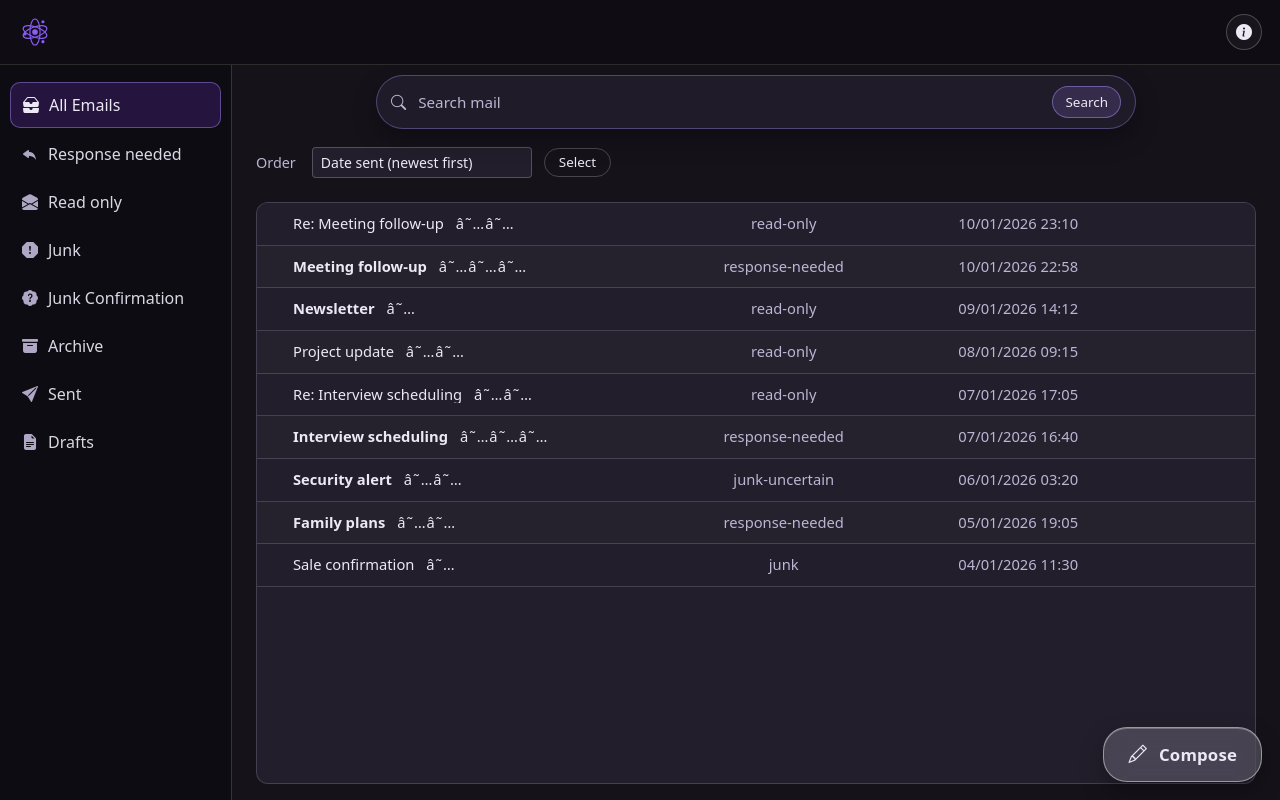
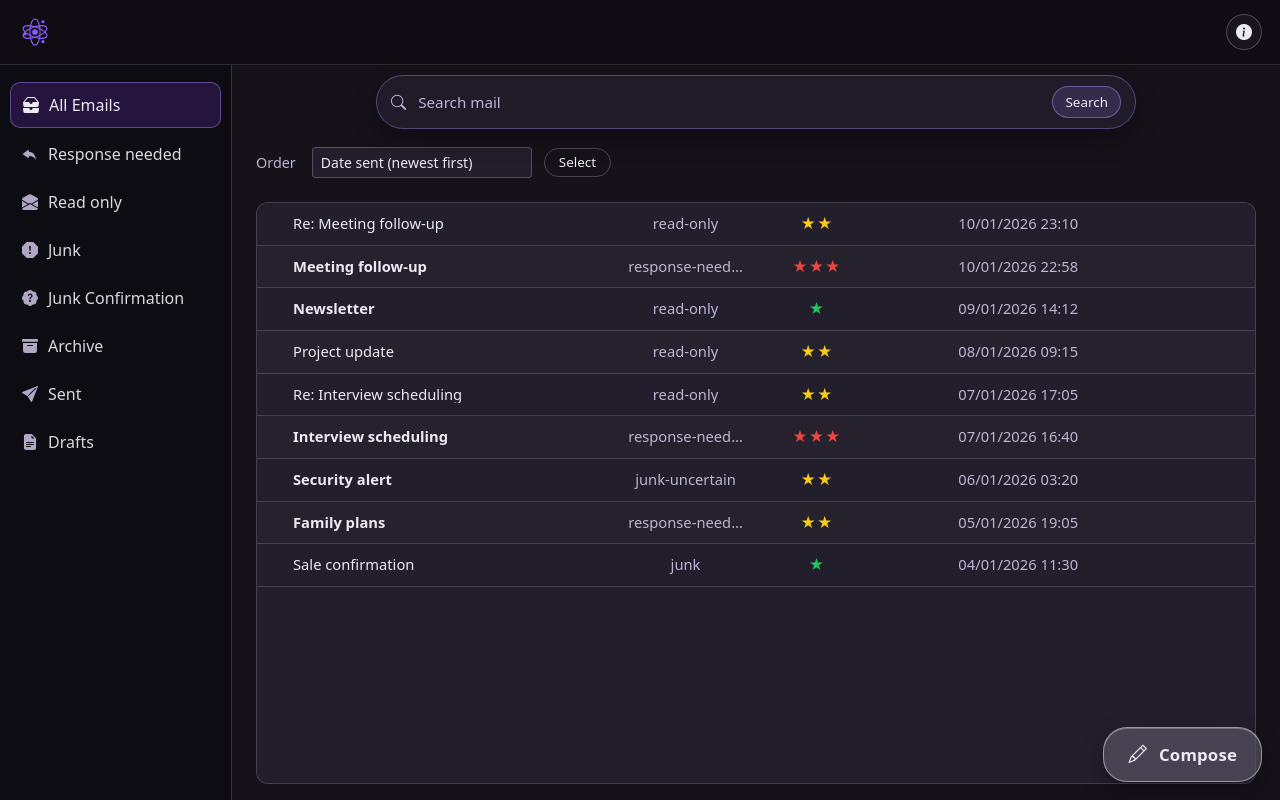
Before and after one commit to CoderinoAndy/2025f_project, a Flask app: page /allemails in a window 1280 px wide. Run offline with Flask 3, Linux system fonts and the light colour scheme; data comes from the database, SQL or seed files in the repository; some libraries are stand-ins or nearby versions.

Commit message:
Made priority text more explicit by placing it in a column of its own. Also made it so that they have colour indicators

```diff
--- a/2025f_project/app/static/css/style.css
+++ b/2025f_project/app/static/css/style.css
@@ -282,7 +282,16 @@ body.mailbox-list-page .list-shell{
 /* Utilities used across templates */
 .muted{ color: var(--muted) !important; }
 .wrap-ellipsis{ white-space:nowrap; overflow:hidden; text-overflow:ellipsis; }
-.priority{ margin-left: 8px; letter-spacing: 1px; }
+.priority{
+  display: inline-flex;
+  align-items: center;
+  justify-content: center;
+  gap: 1px;
+  line-height: 1;
+}
+.priority-1{ color: #22c55e; }
+.priority-2{ color: #facc15; }
+.priority-3{ color: #ef4444; }
 
 /* Full-width Gmail-like list frame */
 .list-shell{
--- a/2025f_project/app/templates/_live_email_rows.html
+++ b/2025f_project/app/templates/_live_email_rows.html
@@ -1,5 +1,11 @@
 {% if emails and emails|length > 0 %} <!-- Shared row partial used by full page render + live polling API responses. -->
   {% for email in emails %}
+    {% set priority_value = (email.priority or 1)|int %}
+    {% if priority_value < 1 %}
+      {% set priority_value = 1 %}
+    {% elif priority_value > 3 %}
+      {% set priority_value = 3 %}
+    {% endif %}
     <div
       class="email-row {% if not email.is_read %}unread{% endif %} {% if loop.index is even %}alt{% endif %} position-relative"
       data-email-id="{{ email.id }}"
@@ -24,15 +30,20 @@
       {% endif %}
 
       <div class="row g-0 align-items-center flex-grow-1">
-        <div class="col-6 wrap-ellipsis pe-2">
+        <div class="col-5 wrap-ellipsis pe-2">
           <span class="mail-title">{{ email.title }}</span>
-          {% if email.priority %}
-            <span class="priority">{{ "â˜…" * email.priority }}</span>
-          {% endif %}
         </div>
 
-        <div class="col-3 text-center muted wrap-ellipsis px-2">
+        <div class="col-2 text-center muted wrap-ellipsis px-2">
           {{ email.type }}
+        </div>
+
+        <div class="col-2 text-center px-2">
+          <span class="priority priority-{{ priority_value }}" aria-label="Priority {{ priority_value }} of 3">
+            {% for _ in range(priority_value) %}
+              <span aria-hidden="true">&#9733;</span>
+            {% endfor %}
+          </span>
         </div>
 
         <div class="col-3 text-end muted ps-2">
```
